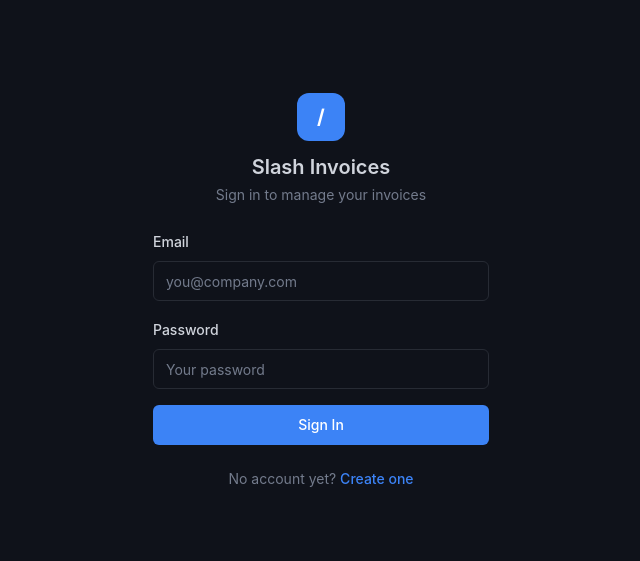
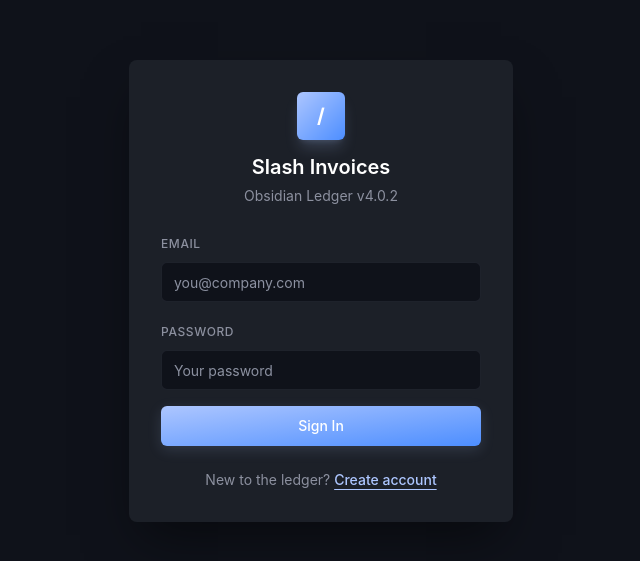
Before and after one commit to 322nxtworks/slash-invoices, a Next.js app: page /login in a window 1280 px wide. Shown: the part 109-670 px from the top of the page, without its empty margins (319-959 px from the left). Built offline with nearby package versions, Linux system fonts and the light colour scheme; a web font is replaced by a local one.

Commit message:
Apply dashboard restyle and add Stitch design brief

```diff
--- a/app/globals.css
+++ b/app/globals.css
@@ -26,20 +26,20 @@
 
   .dark {
     --background: 222 27% 8%;
-    --foreground: 220 14% 84%;
+    --foreground: 228 29% 90%;
     --card: 222 22% 11%;
-    --card-foreground: 220 14% 84%;
+    --card-foreground: 228 29% 90%;
     --primary: 217 91% 60%;
     --primary-foreground: 0 0% 100%;
     --secondary: 222 18% 16%;
     --secondary-foreground: 220 14% 84%;
-    --muted: 222 18% 16%;
-    --muted-foreground: 220 10% 50%;
-    --accent: 222 18% 16%;
+    --muted: 222 15% 18%;
+    --muted-foreground: 227 10% 59%;
+    --accent: 222 15% 18%;
     --accent-foreground: 220 14% 84%;
-    --destructive: 0 62% 55%;
+    --destructive: 3 100% 83%;
     --destructive-foreground: 0 0% 100%;
-    --border: 222 14% 18%;
+    --border: 223 12% 29%;
     --input: 222 14% 18%;
     --ring: 217 91% 60%;
   }
--- a/app/login/page.tsx
+++ b/app/login/page.tsx
@@ -59,16 +59,16 @@ export default function LoginPage() {
 
   return (
     <div className="flex min-h-screen items-center justify-center bg-background">
-      <div className="w-full max-w-sm space-y-6 p-6">
+      <div className="w-full max-w-sm space-y-6 p-8 rounded-lg bg-surface-container border-0 shadow-2xl shadow-black/50">
         {/* Logo */}
         <div className="flex flex-col items-center gap-3">
-          <div className="flex h-12 w-12 items-center justify-center rounded-xl bg-primary text-primary-foreground font-bold text-xl">
+          <div className="flex h-12 w-12 items-center justify-center rounded-md bg-gradient-to-br from-primary-stitch to-primary-container text-white font-bold text-xl shadow-lg shadow-primary-stitch/20">
             /
           </div>
           <div className="text-center">
-            <h1 className="text-xl font-semibold">Slash Invoices</h1>
-            <p className="text-sm text-muted-foreground mt-1">
-              {isRegister ? "Create an account to get started" : "Sign in to manage your invoices"}
+            <h1 className="text-[20px] font-semibold text-white">Slash Invoices</h1>
+            <p className="text-sm text-outline-stitch mt-1">
+              {isRegister ? "Create an account to get started" : "Obsidian Ledger v4.0.2"}
             </p>
           </div>
         </div>
@@ -77,17 +77,18 @@ export default function LoginPage() {
         <form onSubmit={handleSubmit} className="space-y-4">
           {isRegister && (
             <div className="space-y-2">
-              <Label htmlFor="name">Name</Label>
+              <Label htmlFor="name" className="text-xs uppercase text-outline-stitch tracking-wider font-medium">Name</Label>
               <Input
                 id="name"
                 placeholder="Your name"
                 value={name}
                 onChange={(e) => setName(e.target.value)}
+                className="bg-background border-outline-variant/30 focus-visible:ring-primary-stitch focus-visible:ring-offset-0 focus-visible:border-primary-stitch rounded-md"
               />
             </div>
           )}
           <div className="space-y-2">
-            <Label htmlFor="email">Email</Label>
+            <Label htmlFor="email" className="text-xs uppercase text-outline-stitch tracking-wider font-medium">Email</Label>
             <Input
               id="email"
               type="email"
@@ -95,10 +96,11 @@ export default function LoginPage() {
               value={email}
               onChange={(e) => setEmail(e.target.value)}
               required
+              className="bg-background border-outline-variant/30 focus-visible:ring-primary-stitch focus-visible:ring-offset-0 focus-visible:border-primary-stitch rounded-md"
             />
           </div>
           <div className="space-y-2">
-            <Label htmlFor="password">Password</Label>
+            <Label htmlFor="password" className="text-xs uppercase text-outline-stitch tracking-wider font-medium">Password</Label>
             <Input
               id="password"
               type="password"
@@ -107,16 +109,17 @@ export default function LoginPage() {
               onChange={(e) => setPassword(e.target.value)}
               required
               minLength={isRegister ? 8 : undefined}
+              className="bg-background border-outline-variant/30 focus-visible:ring-primary-stitch focus-visible:ring-offset-0 focus-visible:border-primary-stitch rounded-md"
             />
           </div>
 
           {error && (
-            <p className="text-sm text-red-400 bg-red-400/10 rounded-md px-3 py-2">
+            <p className="text-sm text-error-stitch bg-error-container/20 border border-error-container/30 rounded-md px-3 py-2">
               {error}
             </p>
           )}
 
-          <Button type="submit" className="w-full" disabled={loading}>
+          <Button type="submit" className="w-full bg-gradient-to-br from-primary-stitch to-primary-container text-white rounded-md border-0 hover:opacity-90 shadow-[0_4px_14px_0_rgba(173,198,255,0.15)] transition-all" disabled={loading}>
             {loading
               ? "Please wait..."
               : isRegister
@@ -125,7 +128,7 @@ export default function LoginPage() {
           </Button>
         </form>
 
-        <div className="text-center text-sm text-muted-foreground">
+        <div className="text-center text-sm text-outline-stitch">
           {isRegister ? (
             <>
               Already have an account?{" "}
@@ -134,22 +137,22 @@ export default function LoginPage() {
                   setIsRegister(false);
                   setError("");
                 }}
-                className="text-primary hover:underline font-medium"
+                className="text-primary-stitch hover:text-white transition-colors font-medium underline underline-offset-4"
               >
                 Sign in
               </button>
             </>
           ) : (
             <>
-              No account yet?{" "}
+              New to the ledger?{" "}
               <button
                 onClick={() => {
                   setIsRegister(true);
                   setError("");
                 }}
-                className="text-primary hover:underline font-medium"
+                className="text-primary-stitch hover:text-white transition-colors font-medium underline underline-offset-4"
               >
-                Create one
+                Create account
               </button>
             </>
           )}
--- a/tailwind.config.ts
+++ b/tailwind.config.ts
@@ -39,6 +39,53 @@ const config: Config = {
           DEFAULT: "hsl(var(--card))",
           foreground: "hsl(var(--card-foreground))",
         },
+        "background-stitch": "#0f131b",
+        "error-stitch": "#ffb4ab",
+        "error-container": "#93000a",
+        "inverse-on-surface": "#2c3039",
+        "inverse-primary": "#005ac2",
+        "inverse-surface": "#dfe2ee",
+        "on-background": "#dfe2ee",
+        "on-error": "#690005",
+        "on-error-container": "#ffdad6",
+        "on-primary": "#002e6a",
+        "on-primary-container": "#00285d",
+        "on-primary-fixed": "#001a42",
+        "on-primary-fixed-variant": "#004395",
+        "on-secondary": "#182f59",
+        "on-secondary-container": "#9fb5e7",
+        "on-secondary-fixed": "#001a42",
+        "on-secondary-fixed-variant": "#304671",
+        "on-surface": "#dfe2ee",
+        "on-surface-variant": "#c2c6d6",
+        "on-tertiary": "#502400",
+        "on-tertiary-container": "#461f00",
+        "on-tertiary-fixed": "#311400",
+        "on-tertiary-fixed-variant": "#723600",
+        "outline-stitch": "#8c909f",
+        "outline-variant": "#424754",
+        "primary-stitch": "#adc6ff",
+        "primary-container": "#4d8eff",
+        "primary-fixed": "#d8e2ff",
+        "primary-fixed-dim": "#adc6ff",
+        "secondary-stitch": "#b1c6f9",
+        "secondary-container": "#304671",
+        "secondary-fixed": "#d8e2ff",
+        "secondary-fixed-dim": "#b1c6f9",
+        "surface-stitch": "#0f131b",
+        "surface-bright": "#353942",
+        "surface-container": "#1c2028",
+        "surface-container-high": "#262a33",
+        "surface-container-highest": "#31353e",
+        "surface-container-low": "#181c24",
+        "surface-container-lowest": "#0a0e16",
+        "surface-dim": "#0f131b",
+        "surface-tint": "#adc6ff",
+        "surface-variant": "#31353e",
+        "tertiary": "#ffb786",
+        "tertiary-container": "#df7412",
+        "tertiary-fixed": "#ffdcc6",
+        "tertiary-fixed-dim": "#ffb786"
       },
       borderRadius: {
         lg: "var(--radius)",
@@ -47,6 +94,7 @@ const config: Config = {
       },
       fontFamily: {
         sans: ["General Sans", "Inter", "system-ui", "sans-serif"],
+        mono: ["JetBrains Mono", "monospace"],
       },
     },
   },
```
Also changed, not shown: app/invoices/page.tsx (+35 -35 lines), 1 other file (tests, documents, lock files or other folders).
